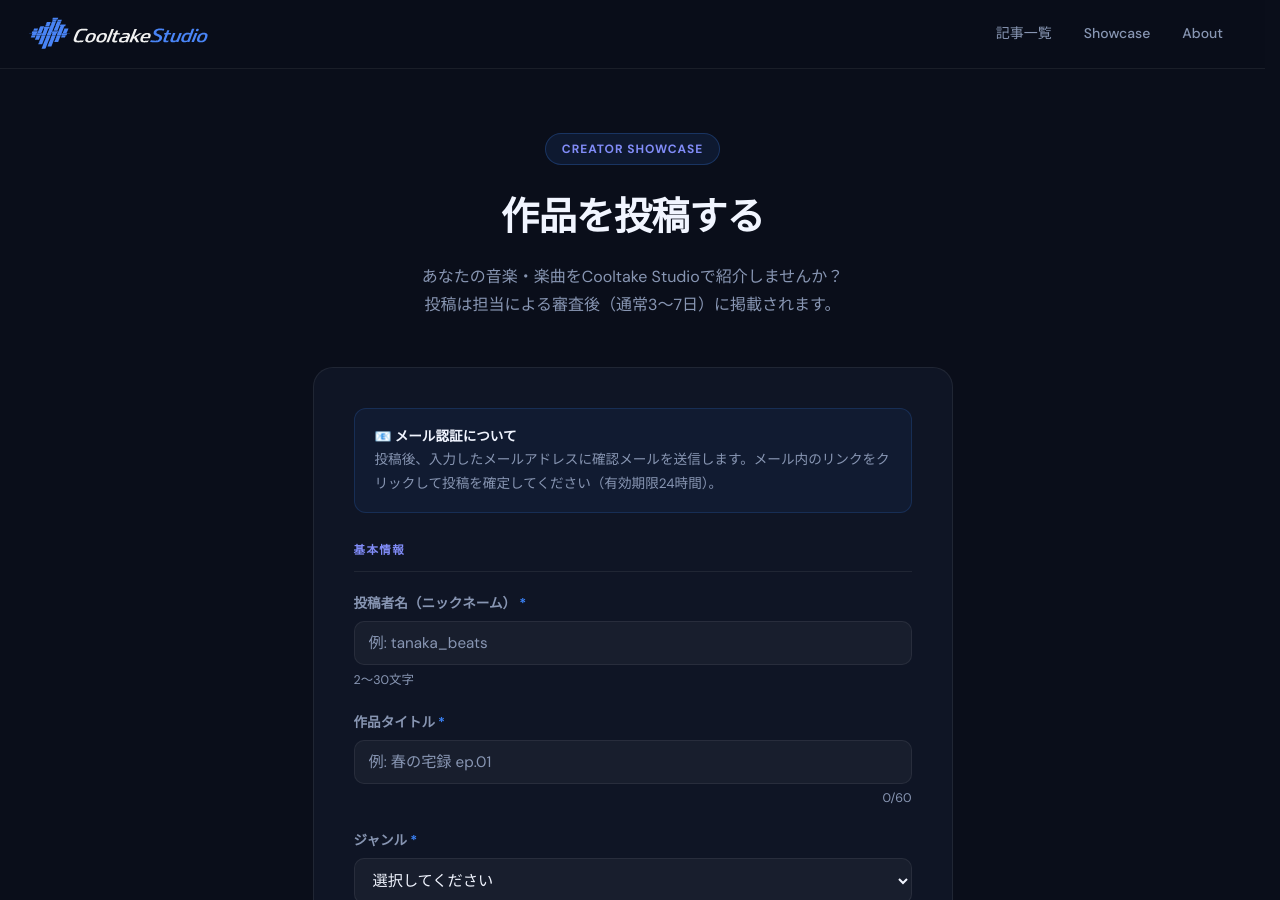
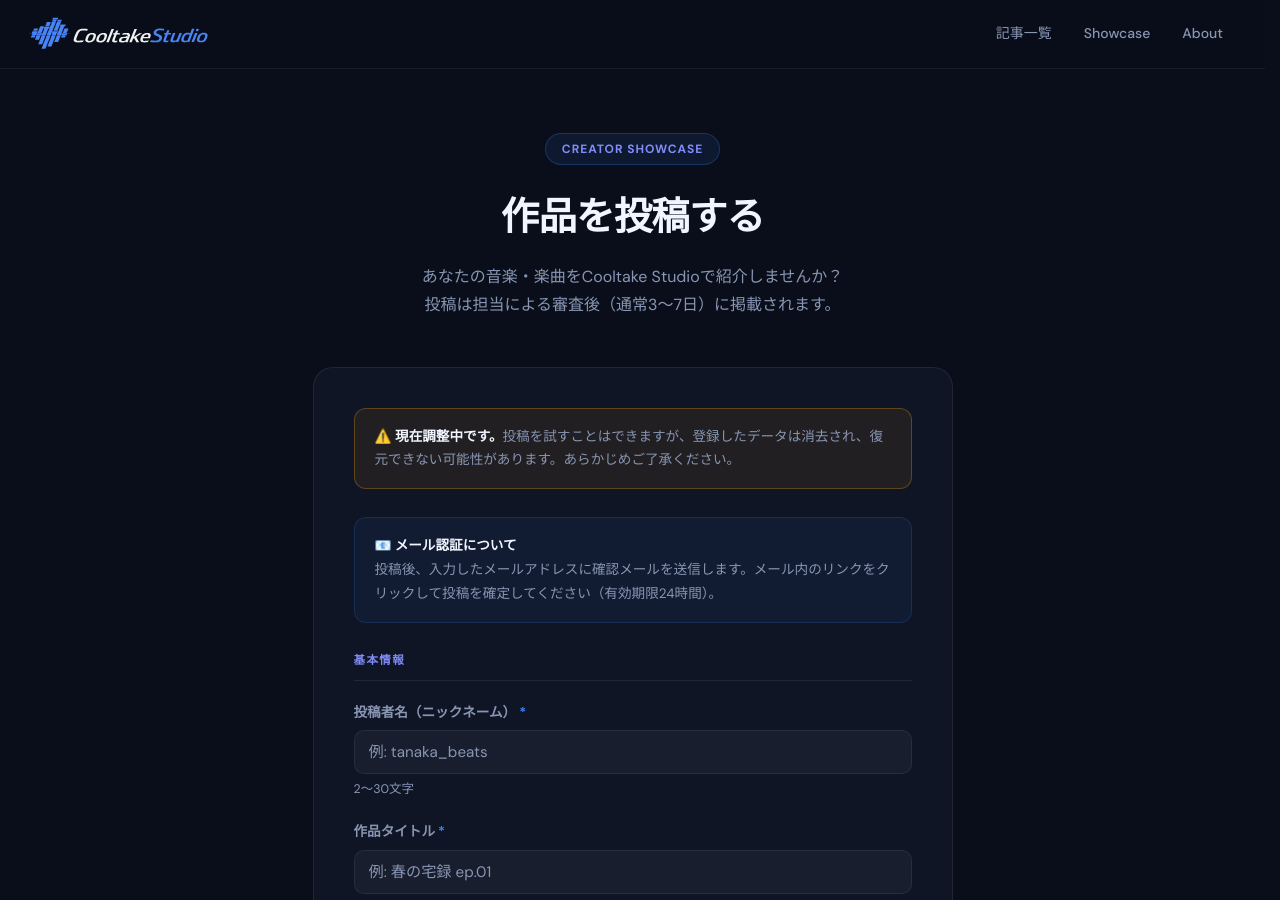
Before and after one commit to cooltake/cooltake-staging, a Jekyll site: the page showcase/submit.html, which Jekyll copies as it is, in a window 1280 px wide and 900 px high. Built offline with Jekyll 4.4.1, drawn with Linux system fonts in a browser that asks for light colours.

Commit message:
Community/Showcase調整中の注意文言を追加
登録データが消去・復元不可となる可能性がある旨をhiro指示により全6ページに掲示

```diff
--- a/community/admin.html
+++ b/community/admin.html
@@ -88,6 +88,10 @@ header span{font-size:.8rem;color:#94a3b8;}
     <h1>Cooltake Studio — Community 管理</h1>
     <span id="header-counts"></span>
   </header>
+
+  <div style="background:rgba(245,158,11,.1);border-bottom:1px solid rgba(245,158,11,.3);color:#fbbf24;font-size:.8rem;padding:8px 24px;">
+    ⚠️ 現在調整中です。登録データは消去され復元できない可能性があります。
+  </div>
 
   <div class="tabs">
     <div class="tab-group-label">審査待ち</div>
--- a/community/events.html
+++ b/community/events.html
@@ -136,6 +136,10 @@
       <a href="/community/submit.html" class="btn-cta">+ イベントを告知する</a>
       <a href="/community/members.html" class="btn-outline">メンバー募集を見る →</a>
     </div>
+  </div>
+
+  <div style="background:rgba(245,158,11,.08);border:1px solid rgba(245,158,11,.3);border-radius:12px;padding:14px 18px;margin-bottom:24px;font-size:.85rem;color:var(--muted);line-height:1.7;">
+    ⚠️ <strong style="color:var(--text);">現在調整中です。</strong>登録を試せますが、登録したデータは消去され復元できない可能性があります。
   </div>
 
   <!-- FILTERS -->
--- a/community/members.html
+++ b/community/members.html
@@ -129,6 +129,10 @@
       <a href="/community/submit.html" class="btn-cta">+ 募集を投稿する</a>
       <a href="/community/events.html" class="btn-outline">イベント情報を見る →</a>
     </div>
+  </div>
+
+  <div style="background:rgba(245,158,11,.08);border:1px solid rgba(245,158,11,.3);border-radius:12px;padding:14px 18px;margin-bottom:24px;font-size:.85rem;color:var(--muted);line-height:1.7;">
+    ⚠️ <strong style="color:var(--text);">現在調整中です。</strong>登録を試せますが、登録したデータは消去され復元できない可能性があります。
   </div>
 
   <!-- FILTERS -->
--- a/community/submit.html
+++ b/community/submit.html
@@ -167,6 +167,10 @@
 </section>
 
 <div class="form-wrap">
+
+  <div class="note-box" style="border-color:rgba(245,158,11,.3);background:rgba(245,158,11,.08);">
+    ⚠️ <strong>現在調整中です。</strong>投稿を試すことはできますが、登録したデータは消去され、復元できない可能性があります。あらかじめご了承ください。
+  </div>
 
   <!-- STEP BAR -->
   <div class="step-bar">
--- a/showcase/index.html
+++ b/showcase/index.html
@@ -201,6 +201,10 @@
 </section>
 
 <div class="container">
+
+  <div style="background:rgba(245,158,11,.08);border:1px solid rgba(245,158,11,.3);border-radius:12px;padding:14px 18px;margin-bottom:24px;font-size:.85rem;color:var(--muted);line-height:1.7;">
+    ⚠️ <strong style="color:var(--text);">現在調整中です。</strong>投稿を試せますが、登録したデータは消去され復元できない可能性があります。
+  </div>
 
   <!-- PICKUP -->
   <div class="pickup-section" id="pickupSection" style="display:none">
--- a/showcase/submit.html
+++ b/showcase/submit.html
@@ -153,6 +153,9 @@
 
 <div class="form-wrap">
   <div class="form-card" id="formCard">
+    <div class="note-box" style="border-color:rgba(245,158,11,.3);background:rgba(245,158,11,.08);">
+      ⚠️ <strong>現在調整中です。</strong>投稿を試すことはできますが、登録したデータは消去され、復元できない可能性があります。あらかじめご了承ください。
+    </div>
     <div class="note-box">
       <strong>📧 メール認証について</strong><br>
       投稿後、入力したメールアドレスに確認メールを送信します。メール内のリンクをクリックして投稿を確定してください（有効期限24時間）。
```
